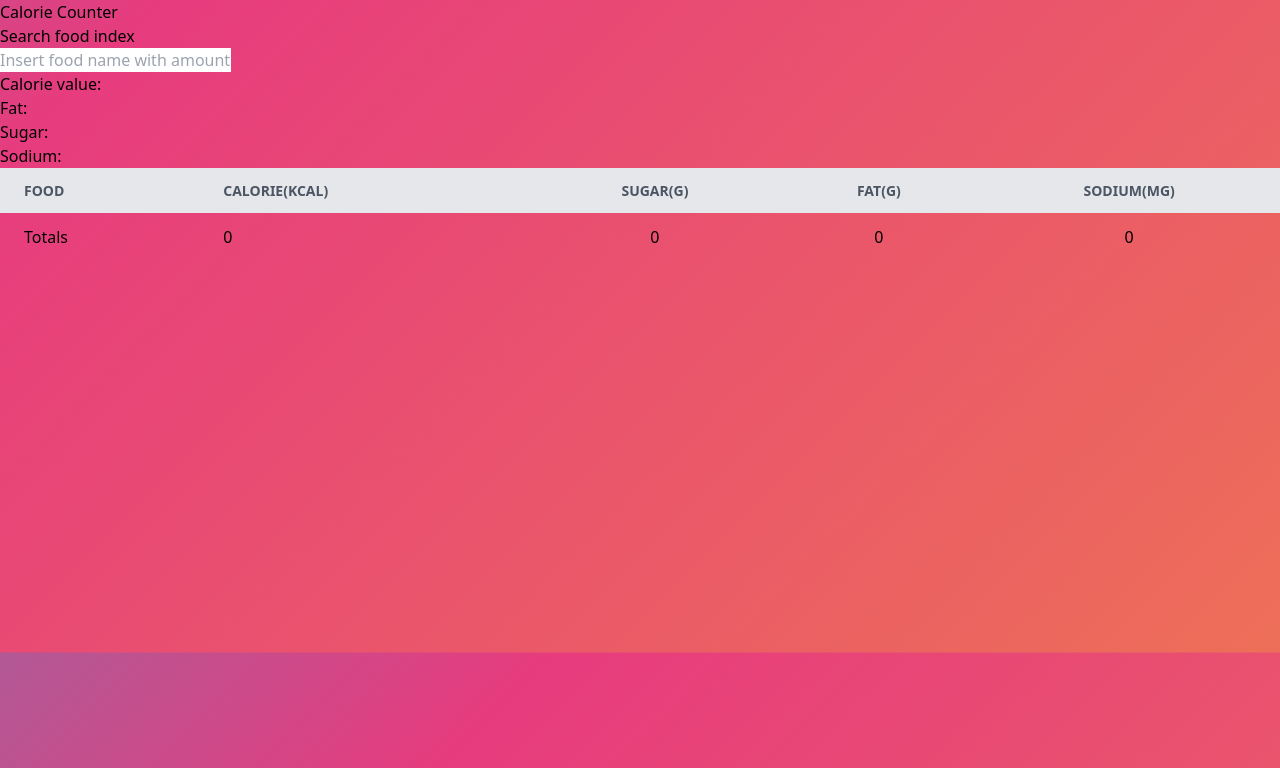
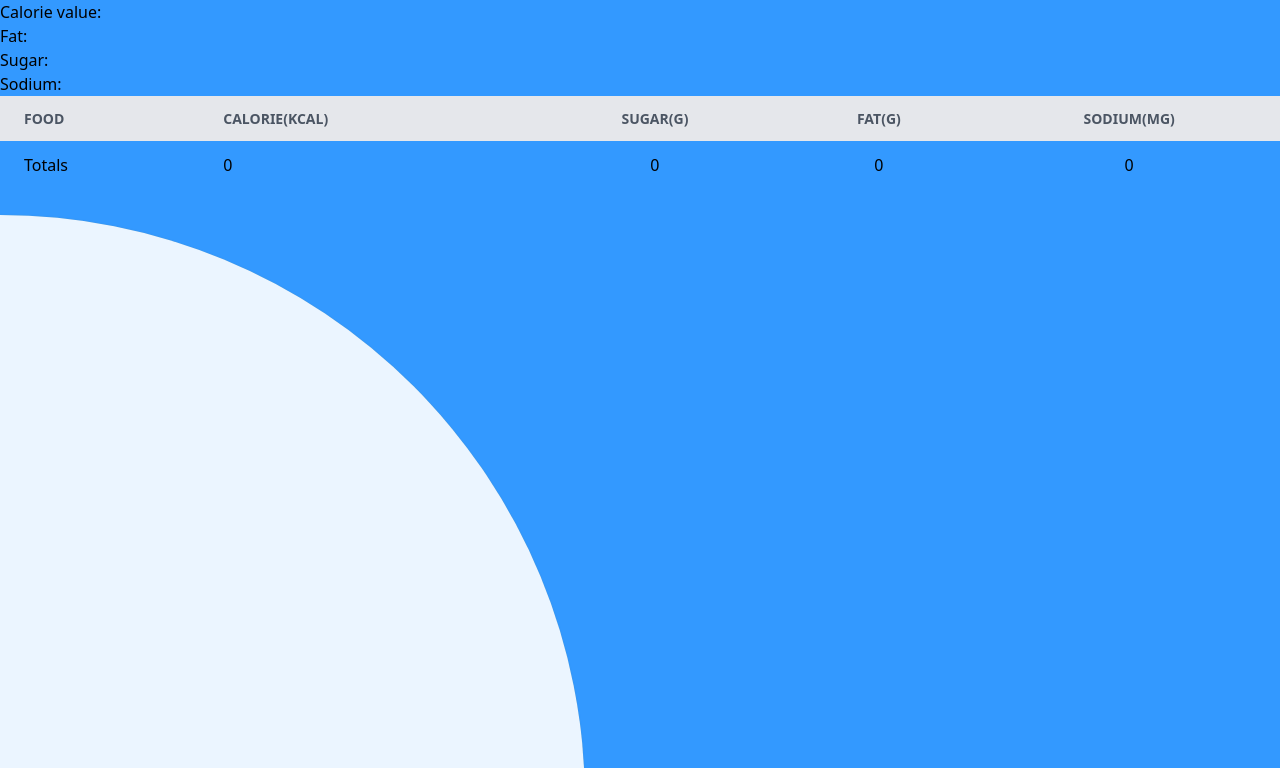
Before and after one commit to tronglongphung/calorie-burner, a website: page index.html in a window 1280 px wide. Shown: the top 768 px of the page. Drawn offline with nearby package versions, Linux system fonts and the light colour scheme.

Commit message:
new styles for second div background

```diff
--- a/assets/style.css
+++ b/assets/style.css
@@ -1,4 +1,4 @@
-body {
+/* body {
 	background: linear-gradient(-45deg, #ee7752, #e73c7e, #23a6d5, #23d5ab);
 	background-size: 400% 400%;
 	animation: gradient 15s ease infinite;
@@ -14,4 +14,85 @@ body {
 	100% {
 		background-position: 0% 50%;
 	}
-}
+} */
+
+body{
+    background: #3399ff;
+  }
+
+
+  .circle{
+    position: absolute;
+    border-radius: 50%;
+    background: white;
+    animation: ripple 15s infinite;
+    box-shadow: 0px 0px 1px 0px #508fb9;
+  }
+
+  .small{
+    width: 200px;
+    height: 200px;
+    left: -100px;
+    bottom: -100px;
+  }
+
+  .medium{
+    width: 400px;
+    height: 400px;
+    left: -200px;
+    bottom: -200px;
+  }
+
+  .large{
+    width: 600px;
+    height: 600px;
+    left: -300px;
+    bottom: -300px;
+  }
+
+  .xlarge{
+    width: 800px;
+    height: 800px;
+    left: -400px;
+    bottom: -400px;
+  }
+
+  .xxlarge{
+    width: 1000px;
+    height: 1000px;
+    left: -500px;
+    bottom: -500px;
+  }
+
+  .shade1{
+    opacity: 0.2;
+  }
+  .shade2{
+    opacity: 0.5;
+  }
+
+  .shade3{
+    opacity: 0.7;
+  }
+
+  .shade4{
+    opacity: 0.8;
+  }
+
+  .shade5{
+    opacity: 0.9;
+  }
+
+  @keyframes ripple{
+    0%{
+      transform: scale(0.8);
+    }
+
+    50%{
+      transform: scale(1.2);
+    }
+
+    100%{
+      transform: scale(0.8);
+    }
+  }
```
